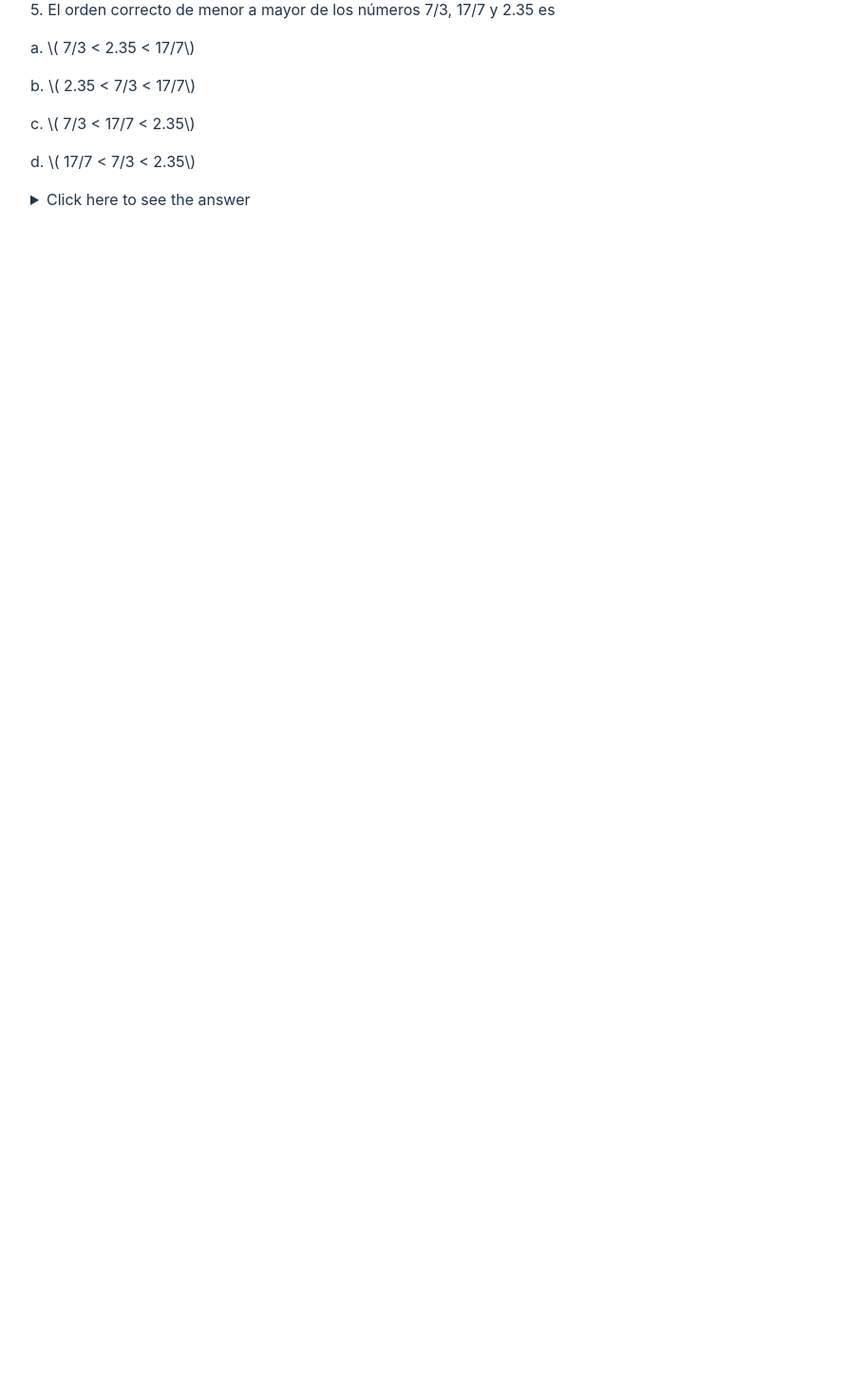
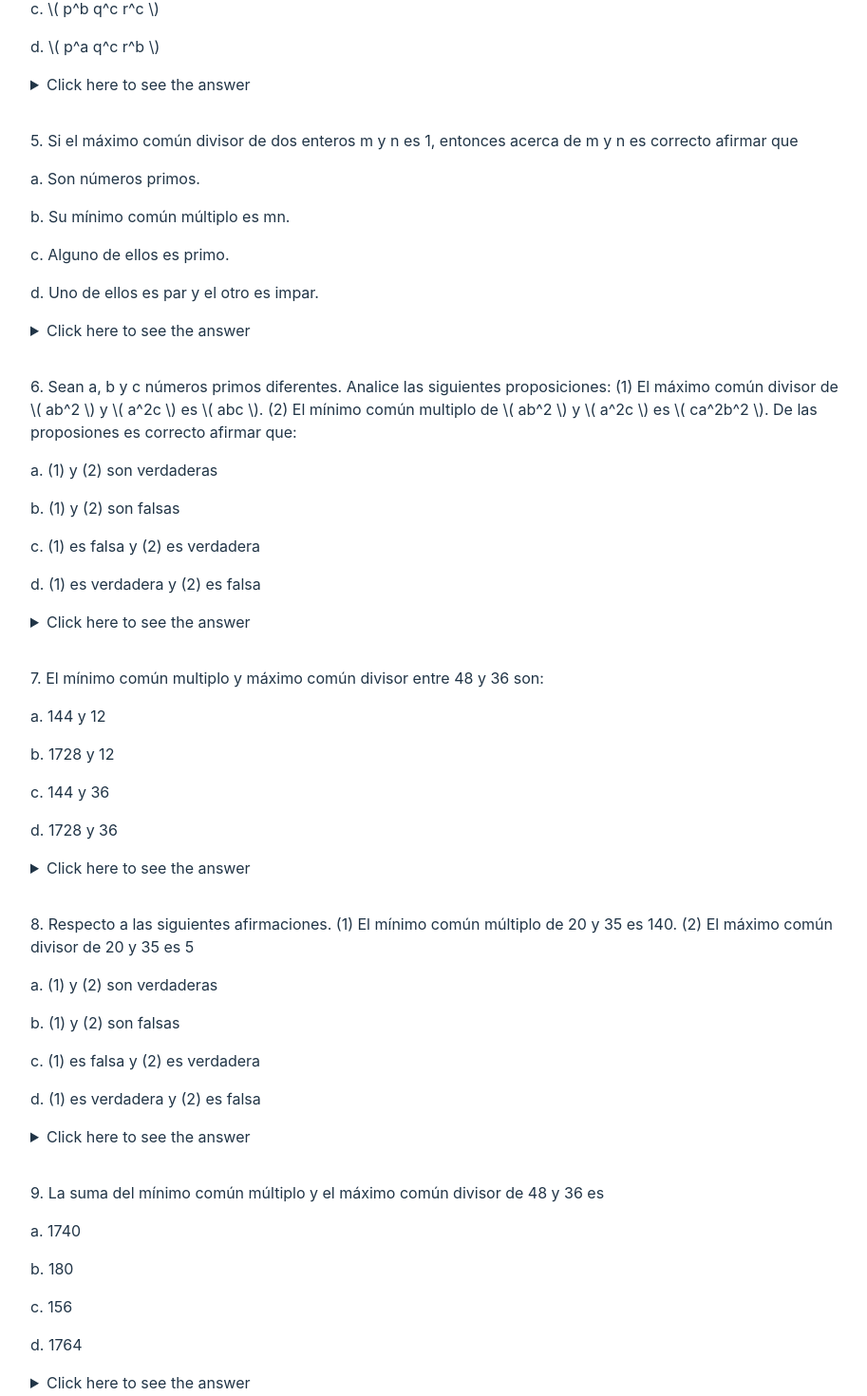
Before and after one commit to brayanlopez/questionapp, a React (Vite) app: page / in a window 1280 px wide. Shown: the part 1258-2728 px from the top of the page at 95% size, without its empty margins (182-1095 px from the left). Before the commit the page ends 1527 px from the top, so only its background shows below. Built offline with nearby package versions, Linux system fonts and the light colour scheme.

Commit message:
add questions about mcd and mcm

```diff
--- a/mocks/questions.json
+++ b/mocks/questions.json
@@ -41,7 +41,7 @@
         "c. (1) es falsa y (2) es verdadera",
         "d. (1) es verdadera y (2) es falsa"
       ],
-      "correct_answer": "a",
+      "correct_answer": "d",
       "explanation": ""
     },
     {
--- a/mocks/questions_2.json
+++ b/mocks/questions_2.json
@@ -21,15 +21,72 @@
       "explanation": ""
     },
     {
-      "statement": "",
+      "statement": "Un almacén de computadores posee un total de 900 computadores portátiles marca A y 825 portáliles marca B. Debe distribuir todos los computadores en diferentes compañias de tal manera que, todas reciban igual número de computadores marca A y todas reciban igual número de computadores marca B. El número máximo de compañias a las que se les puede hacer distribución es:",
+      "type": "Multiple",
+      "options": ["a. 25", "b. 90", "c. 180", "d. 75"],
+      "correct_answer": "d",
+      "explanation": ""
+    },
+    {
+      "statement": "Sean \\( p \\), \\( q \\) y \\( r \\) primos diferentes y \\( a \\), \\( b \\) y \\( c \\) enteros positivos con \\(  a>b>c \\). Si \\( n=p^a q^c r^b \\) y \\( m=p^b q^a r^c \\), entonces el máximo divisor de \\( m \\) y \\( n \\) es:",
       "type": "Multiple",
       "options": [
-        "a. \\(-1/2\\) y \\(1/4\\)",
-        "b. \\(-1/5\\) y \\(2/4\\)",
-        "c. \\(-3/5\\) y \\(1/3\\)",
-        "d. \\(1/8\\) y \\(7/4\\)"
+        "a. \\( p^c q^b r^c \\)",
+        "b. \\( p^b q^b r^c \\)",
+        "c. \\( p^b q^c r^c \\)",
+        "d. \\( p^a q^c r^b \\)"
+      ],
+      "correct_answer": "c",
+      "explanation": ""
+    },
+    {
+      "statement": "Si el máximo común divisor de dos enteros m y n es 1, entonces acerca de m y n es correcto afirmar que",
+      "type": "Multiple",
+      "options": [
+        "a. Son números primos.",
+        "b. Su mínimo común múltiplo es mn.",
+        "c. Alguno de ellos es primo.",
+        "d. Uno de ellos es par y el otro es impar."
       ],
       "correct_answer": "b",
+      "explanation": ""
+    },
+    {
+      "statement": "Sean a, b y c números primos diferentes. Analice las siguientes proposiciones: (1) El máximo común divisor de \\( ab^2 \\) y \\( a^2c \\) es \\( abc \\). (2) El mínimo común multiplo de \\( ab^2 \\) y \\( a^2c \\) es \\( ca^2b^2 \\). De las proposiones es correcto afirmar que:",
+      "type": "Multiple",
+      "options": [
+        "a. (1) y (2) son verdaderas",
+        "b. (1) y (2) son falsas",
+        "c. (1) es falsa y (2) es verdadera",
+        "d. (1) es verdadera y (2) es falsa"
+      ],
+      "correct_answer": "c",
+      "explanation": ""
+    },
+    {
+      "statement": "El mínimo común multiplo y máximo común divisor entre 48 y 36 son:",
+      "type": "Multiple",
+      "options": ["a. 144 y 12", "b. 1728 y 12", "c. 144 y 36", "d. 1728 y 36"],
+      "correct_answer": "a",
+      "explanation": ""
+    },
+    {
+      "statement": "Respecto a las siguientes afirmaciones. (1) El mínimo común múltiplo de 20 y 35 es 140. (2) El máximo común divisor de 20 y 35 es 5",
+      "type": "Multiple",
+      "options": [
+        "a. (1) y (2) son verdaderas",
+        "b. (1) y (2) son falsas",
+        "c. (1) es falsa y (2) es verdadera",
+        "d. (1) es verdadera y (2) es falsa"
+      ],
+      "correct_answer": "a",
+      "explanation": ""
+    },
+    {
+      "statement": "La suma del mínimo común múltiplo y el máximo común divisor de 48 y 36 es",
+      "type": "Multiple",
+      "options": ["a. 1740", "b. 180", "c. 156", "d. 1764"],
+      "correct_answer": "c",
       "explanation": ""
     }
   ]
--- a/src/App.jsx
+++ b/src/App.jsx
@@ -1,6 +1,6 @@
 import "./App.css";
 import QuestionComponent from "./components/Question.component";
-import questions from "../mocks/questions.json";
+import questions from "../mocks/questions_2.json";
 import { Container, Divider, Typography } from "@mui/material";
 
 function App() {
```
